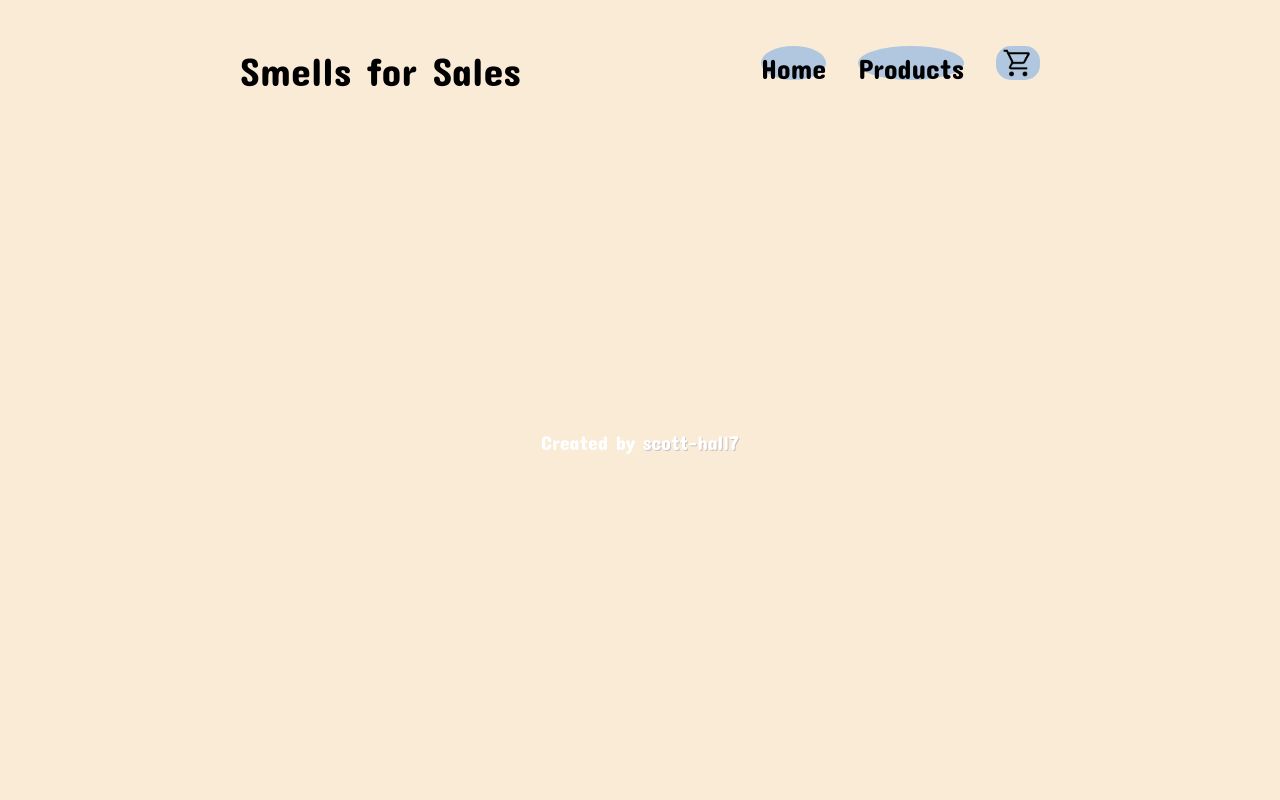
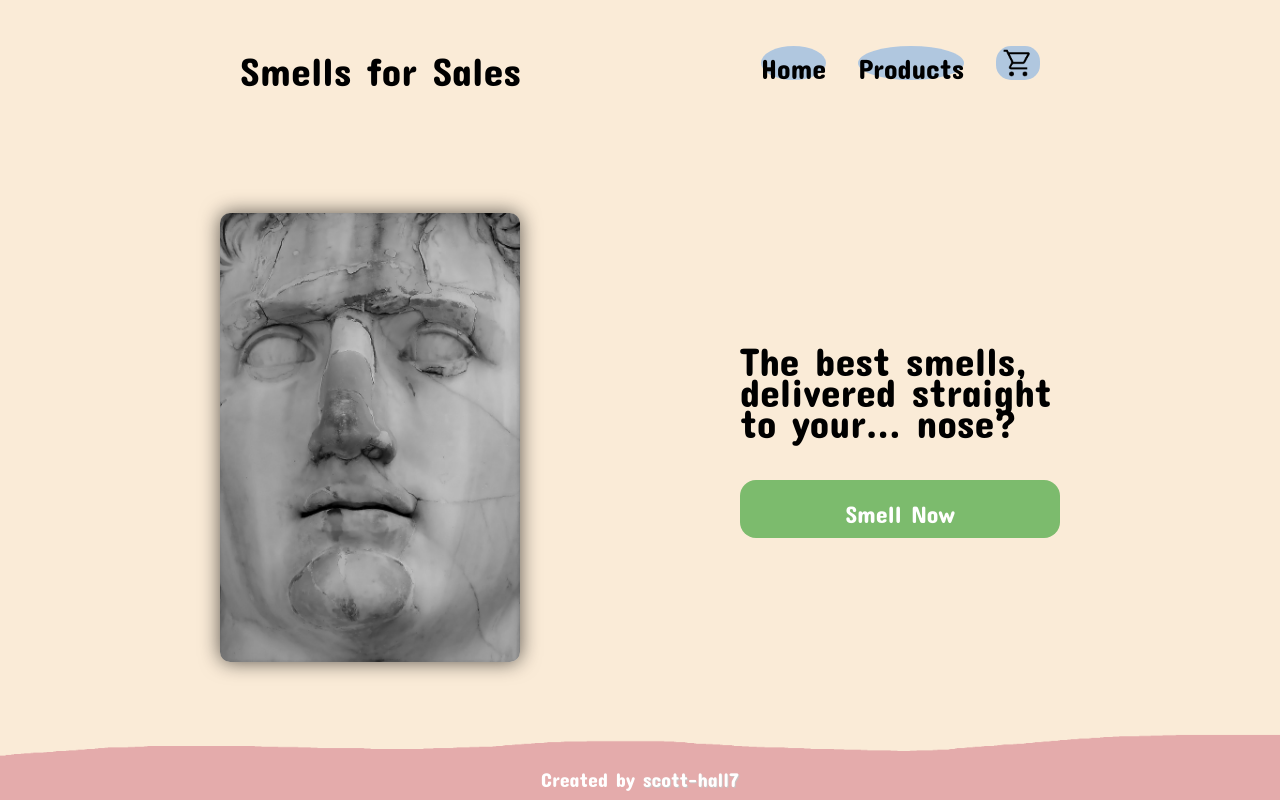
Before and after one commit to scott-hall7/shopping-cart, a React (Create React App) app: page / in a window 1280 px wide. Built offline with nearby package versions, Linux system fonts and the light colour scheme.

Commit message:
fixing homepage zindexes

```diff
--- a/src/components/header/NavBar.js
+++ b/src/components/header/NavBar.js
@@ -21,10 +21,10 @@ const NavBar = (props) => {
         <nav className="nav-bar">
             <ul>
                 <li>
-                    <Link to="/shopping-cart">Home</Link>
+                    <Link to="/">Home</Link>
                 </li>
                 <li>
-                    <Link to="/shopping-cart/products">Products</Link>
+                    <Link to="/products">Products</Link>
                 </li>
             </ul>
             <div className="shopping-cart" onClick={props.showCart}>
--- a/src/components/main/Main.js
+++ b/src/components/main/Main.js
@@ -7,8 +7,8 @@ import ProductPage from "./productpage/ProductPage";
 const Main = (props) => {
     return (
         <Routes>
-            <Route path="/shopping-cart" element={<HomePage display={props.display}/>} />
-            <Route path="/shopping-cart/products" element={<ProductPage addToCart={props.addToCart} display={props.display}/>} />
+            <Route path="/" element={<HomePage display={props.display}/>} />
+            <Route path="/products" element={<ProductPage addToCart={props.addToCart} display={props.display}/>} />
         </Routes>
     )
 }
--- a/src/components/main/homepage/Homepage.js
+++ b/src/components/main/homepage/Homepage.js
@@ -13,7 +13,7 @@ const HomePage = (props) => {
                 <p>The best smells, delivered straight to your... nose?</p>
                 <Link to="/products"><button type="submit" id="shop-now-button">Smell Now</button></Link>
             </div>
-            <img src={FooterImage} alt="wave" id="footer-image" />
+            <img src={FooterImage} alt="wave" id="footer-image"/>
         </div>
     )
 }
--- a/src/styles/Main.scss
+++ b/src/styles/Main.scss
@@ -70,6 +70,7 @@ html, body {
     display: flex;
     justify-content: space-evenly;
     align-items: center;
+    z-index: 1;
 }
 
 .home-page-text {
@@ -77,6 +78,7 @@ html, body {
     flex-direction: column;
     gap: 50px;
     width: 25%;
+    z-index: 1;
 }
 
 .home-page-text p {
@@ -104,6 +106,7 @@ html, body {
     height: auto;
     border-radius: 10px;
     box-shadow: 0px 0px 20px rgba(0, 0, 0, 0.651);
+    z-index: 1;
 }
 
 #nose-image:hover {
```
